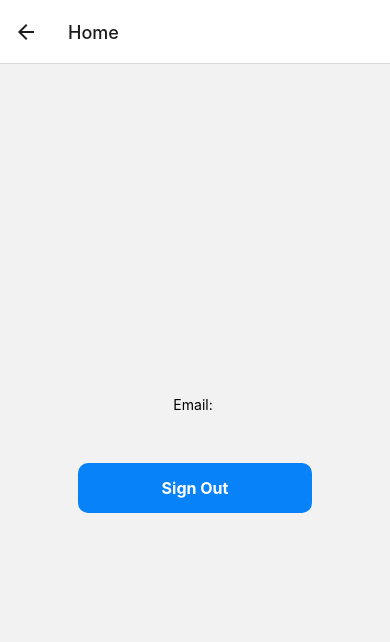
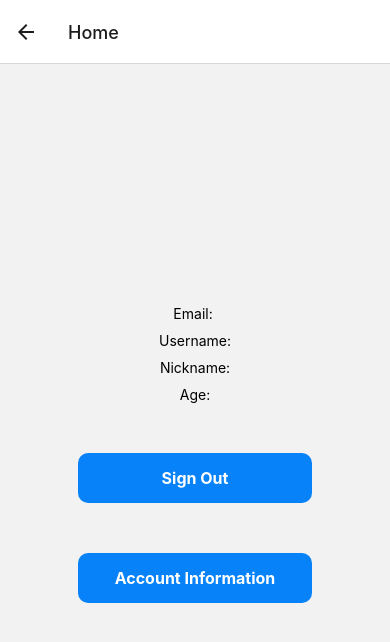
Before and after one commit to A111EXN/my-app, a React Native app: screen /Home in a window 390 px wide. Shown: the top 642 px of the page. Built offline with nearby package versions, Linux system fonts and the light colour scheme; no server answers.

Commit message:
created new page. preparing to connect to firestore db

```diff
--- a/App.js
+++ b/App.js
@@ -4,6 +4,7 @@ import { NavigationContainer } from '@react-navigation/native';
 import { createNativeStackNavigator } from '@react-navigation/native-stack';
 import LoginScreen from './screens/LoginScreen';
 import HomeScreen from './screens/HomeScreen';
+import EditAccountScreen from './screens/EditAccountScreen';
 
 export default function App() {
 
@@ -14,6 +15,7 @@ export default function App() {
       <Stack.Navigator>
         <Stack.Screen options={{ headerShown: false }} name="Login" component={LoginScreen} />
         <Stack.Screen name="Home" component={HomeScreen} />
+        <Stack.Screen name="EditInfo" component={EditAccountScreen} />
       </Stack.Navigator>
     </NavigationContainer>
   );
--- a/firebase.js
+++ b/firebase.js
@@ -1,6 +1,8 @@
 // Import the functions you need from the SDKs you need
 import { initializeApp } from "firebase/app";
-import { getAuth } from 'firebase/auth'
+import { getAuth } from 'firebase/auth';
+import { getFirestore } from 'firebase/firestore'
+
 // TODO: Add SDKs for Firebase products that you want to use
 // https://firebase.google.com/docs/web/setup#available-libraries
 
@@ -17,4 +19,5 @@ const firebaseConfig = {
 // Initialize Firebase
 const app = initializeApp(firebaseConfig);
 
+export const db = getFirestore(app)
 export const auth = getAuth(app)
--- /dev/null
+++ b/screens/EditAccountScreen.js
@@ -0,0 +1,70 @@
+import { StyleSheet, Text, TextInput, TouchableOpacity, View } from 'react-native'
+import React, { useState } from 'react'
+import { useNavigation } from '@react-navigation/native';
+
+const EditAccountScreen = () => {
+
+  const [username,setUsername] = useState ('')
+  const [nickname,setNickname] = useState ('')
+  const [age,setAge] = useState ('')
+
+  const navigation = useNavigation()
+
+  return (
+    <View style={styles.container}>
+      <View style={styles.inputContainer}>
+      <TextInput
+      placeholder='Enter New Username'
+      style={styles.input}
+      onChangeText={text  => setUsername(text)}
+      />
+      <TextInput
+      placeholder='Enter New Nickname'
+      style={styles.input}
+      onChangeText={text  => setNickname(text)}
+      />
+      <TextInput
+      placeholder='Enter New Age'
+      style={styles.input}
+      onChangeText={text  => setAge(text)}
+      />
+      </View>
+      <TouchableOpacity
+      style={styles.button}
+      >
+        <Text style={styles.buttonText} onPress={()=>{navigation.navigate("Login")}}>Save & Return</Text>
+      </TouchableOpacity>
+    </View>
+  )
+  }
+
+export default EditAccountScreen
+
+const styles = StyleSheet.create({
+  container: {
+    flex: 1,
+    justifyContent:'center',
+    alignItems: 'center',
+  },
+  inputContainer: {
+    width: '80%',
+  },
+  input: {
+    backgroundColor: 'white',
+    paddingHorizontal: 15,
+    paddingVertical: 10,
+    borderRadius: 10,
+    marginTop: 5,
+  },
+  button: {
+    backgroundColor: '#0782F9',
+    width: '60%',
+    padding: 15,
+    borderRadius: 10,
+    alignItems: 'center',
+    marginTop: 50,
+  },
+  buttonText: {
+    color: 'white',
+  }
+})
--- a/screens/HomeScreen.js
+++ b/screens/HomeScreen.js
@@ -19,11 +19,20 @@ const HomeScreen = () => {
   return (
     <View style={styles.container}>
       <Text>Email: {auth.currentUser?.email}</Text>
+      <Text style={styles.userinfoText}>Username:{}</Text>
+      <Text style={styles.userinfoText}>Nickname:{}</Text>
+      <Text style={styles.userinfoText}>Age:{}</Text>
       <TouchableOpacity
       onPress={handleSignOut}
       style={styles.button}
       >
         <Text style={styles.buttonText}>Sign Out</Text>
+      </TouchableOpacity>
+      <TouchableOpacity
+      onPress={()=>{navigation.replace("EditInfo")}}
+      style={styles.button}
+      >
+        <Text style={styles.buttonText}>Account Information</Text>
       </TouchableOpacity>
     </View>
   )
@@ -45,10 +54,12 @@ const styles = StyleSheet.create({
     alignItems: 'center',
     marginTop: 50,
   },
-
   buttonText: {
-      color: 'white',
-      fontWeight: '700',
-      fontSize: 16,
+    color: 'white',
+    fontWeight: '700',
+    fontSize: 16,
   },
+  userinfoText:{
+    marginTop: 10,
+  }
 })
--- a/screens/LoginScreen.js
+++ b/screens/LoginScreen.js
@@ -65,7 +65,7 @@ const LoginScreen = () => {
 
         <View style={styles.buttonContainer}>
             <TouchableOpacity
-            onPress={handleLogIn }
+            onPress={handleLogIn}
             style={styles.button}
             >
                 <Text style={styles.buttonText}>Login</Text>
```
